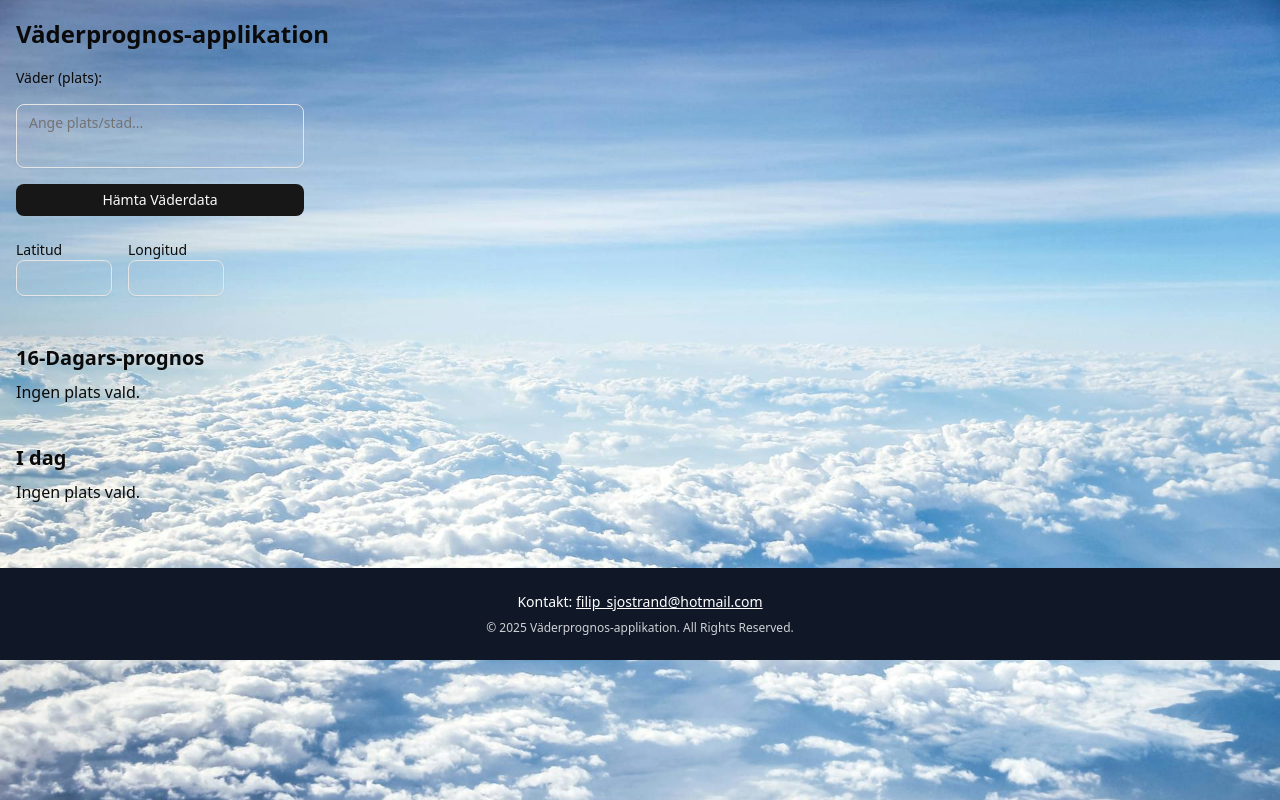
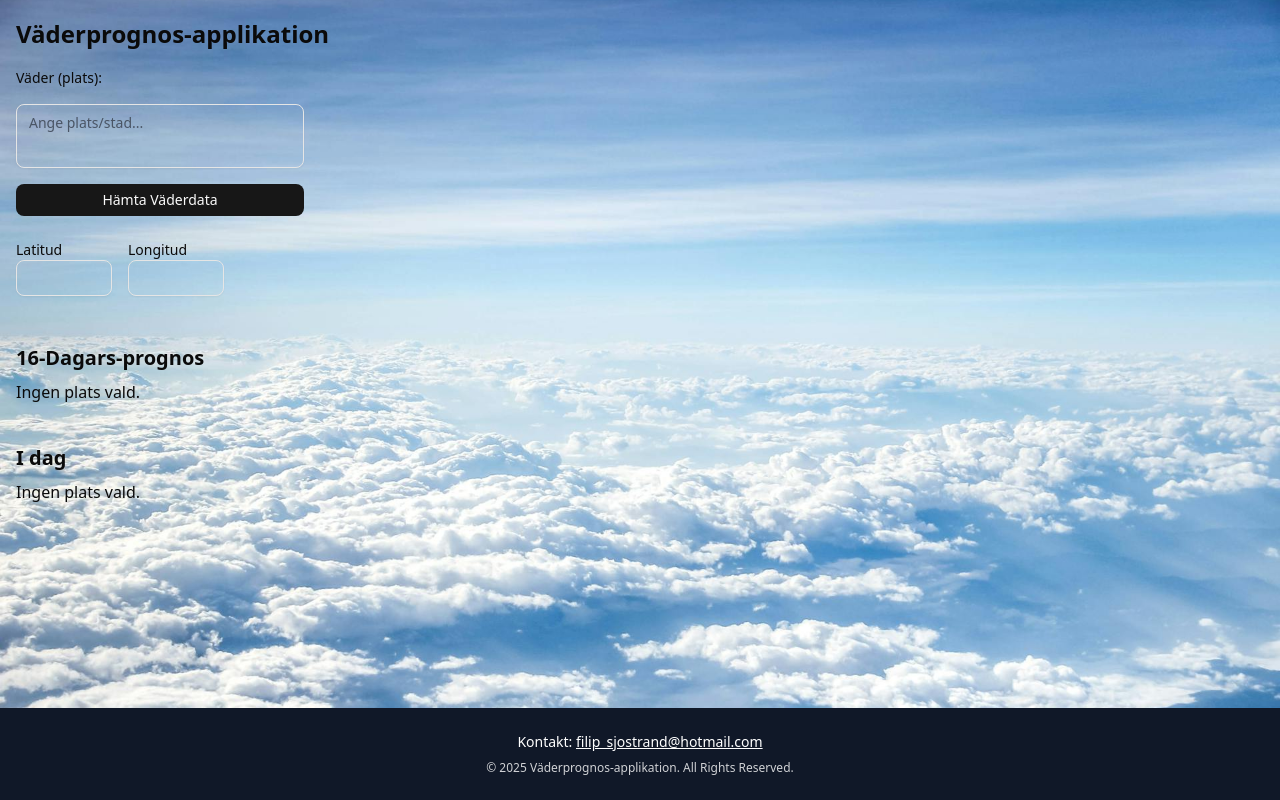
Before and after one commit to filipsjostrand/next-js-weather-project, a Next.js app: page / in a window 1280 px wide. Built offline with nearby package versions, Linux system fonts and the light colour scheme.

Commit message:
FIX page.tsx (textarea placeholder darker text)

```diff
--- a/src/app/layout.tsx
+++ b/src/app/layout.tsx
@@ -20,16 +20,18 @@ export default function RootLayout({
     <html lang="en">
       <body
         className={cn(
-          "bg-background min-h-screen font-sans antialiased bg-cover bg-center bg-no-repeat",
+          "min-h-screen flex flex-col bg-background font-sans antialiased bg-cover bg-center bg-no-repeat",
           inter.variable
         )}
         style={{
-          backgroundImage: "url('/images/bg-cloud_pexels-pixabay-314726.jpg')", // Put your image in public/images/
+          backgroundImage: "url('/images/bg-cloud_pexels-pixabay-314726.jpg')",
         }}
       >
-        {children}
+        <main className="flex-1">
+          {children}
+        </main>
 
-          <Footer />
+        <Footer />
       </body>
     </html>
   );
--- a/src/app/page.tsx
+++ b/src/app/page.tsx
@@ -62,7 +62,7 @@ function formatHourTimeWithLineBreak(time: string) {
         <label className="text-sm">Väder (plats):</label>
 
         <Textarea
-          className="w-72 h-8 pt-2 resize-none"
+          className="w-72 h-8 pt-2 resize-none placeholder:text-gray-600"
           rows={1}
           value={city}
           onChange={(e) => setCity(e.target.value)}
```
